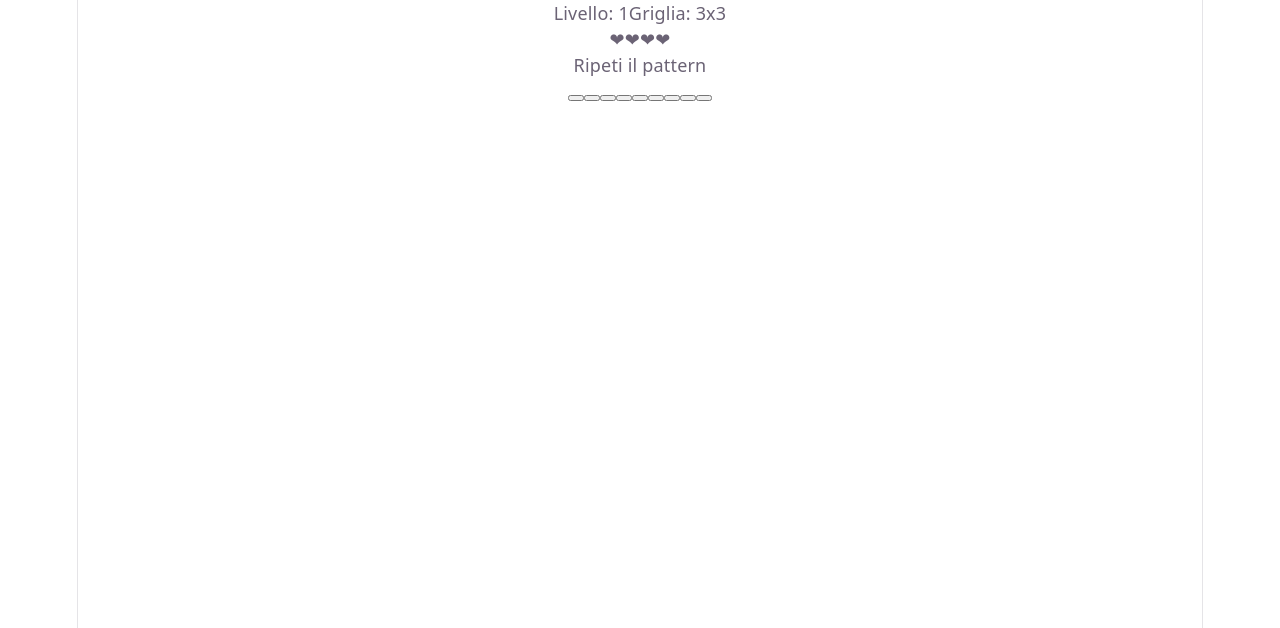
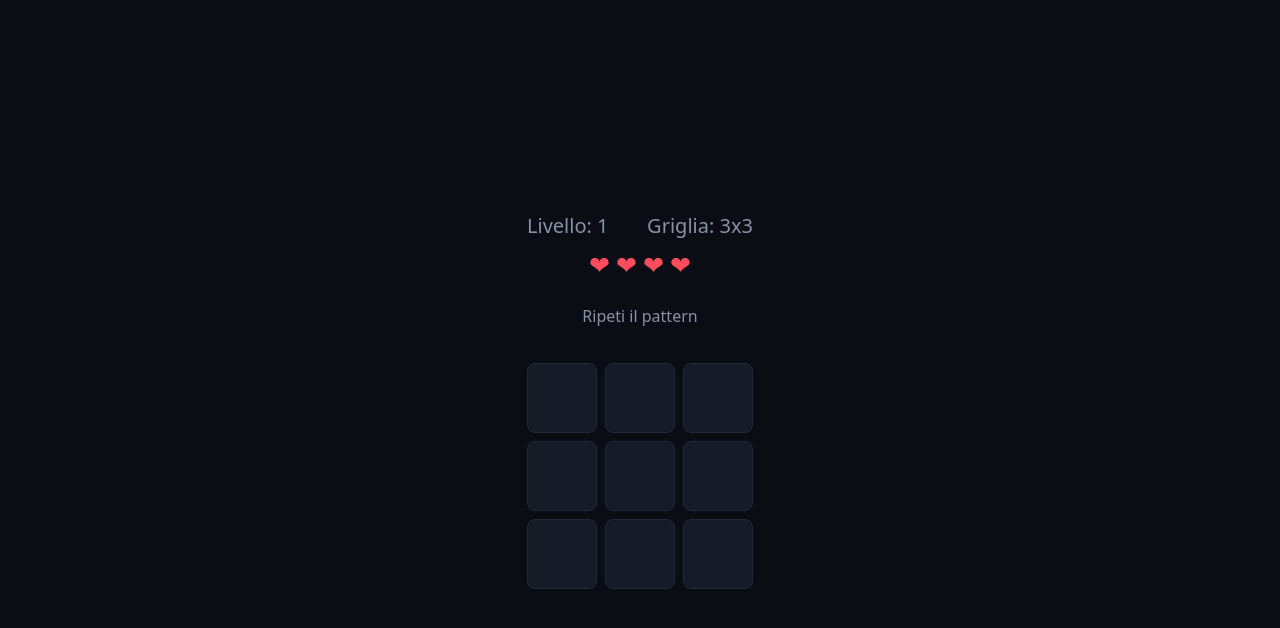
Before and after one commit to Carde186/memory-blocks, a React (Vite) app: page / in a window 1280 px wide. Both pictures are taken after a click on the button "Inizia". Shown: the top 628 px of the page. Built offline with nearby package versions, Linux system fonts and the light colour scheme.

Commit message:
aggiunto css

```diff
--- a/src/components/Cell.jsx
+++ b/src/components/Cell.jsx
@@ -1,7 +1,7 @@
 function Cell({ indice, colore, disabilitata, alClic }) {
     return (
       <button
-        className={`cella cella--${colore}`}
+        className={`cella cella-${colore}`}
         disabled={disabilitata}
         onClick={() => alClic(indice)}
       ></button>
--- a/src/components/GameOverModal.jsx
+++ b/src/components/GameOverModal.jsx
@@ -5,10 +5,10 @@ function GameOverModal({ livello, ricomincia, home }) {
           <h2>Game Over</h2>
           <p>Livello raggiunto: {livello}</p>
 
-          <button className="bottone bottone--primario" onClick={ricomincia}>
+          <button className="bottone bottone-primario" onClick={ricomincia}>
             Ricomincia
           </button>
-          <button className="bottone bottone--secondario" onClick={home}>
+          <button className="bottone bottone-secondario" onClick={home}>
             Torna alla home
           </button>
         </div>
--- a/src/components/HUD.jsx
+++ b/src/components/HUD.jsx
@@ -11,20 +11,20 @@ const MESSAGGI = {
 function HUD({ stato, livello, vite, dimensioneGriglia }) {
   return (
     <div className="hud">
-      <div className="hud__riga">
+      <div className="hud-riga">
         <span>Livello: {livello}</span>
         <span>Griglia: {dimensioneGriglia}x{dimensioneGriglia}</span>
       </div>
 
       <div className="vite">
         {Array.from({ length: MAX_LIVES }, (_, i) => (
-          <span key={i} className={i < vite ? "cuore cuore--pieno" : "cuore cuore--vuoto"}>
+          <span key={i} className={i < vite ? "cuore cuore-pieno" : "cuore cuore-vuoto"}>
             ❤
           </span>
         ))}
       </div>
 
-      <p className="hud__messaggio">{MESSAGGI[stato]}</p>
+      <p className="hud-messaggio">{MESSAGGI[stato]}</p>
     </div>
   );
 }
--- a/src/components/StartScreen.jsx
+++ b/src/components/StartScreen.jsx
@@ -3,7 +3,7 @@ function StartScreen({ alClicStart }) {
       <div className="schermata-iniziale">
         <h1>Memory Blocks</h1>
         <p>Ricorda le celle che si accendono, poi ripetile.</p>
-        <button className="bottone bottone--primario" onClick={alClicStart}>
+        <button className="bottone bottone-primario" onClick={alClicStart}>
           Inizia
         </button>
       </div>
--- a/src/gameConfig.js
+++ b/src/gameConfig.js
@@ -21,7 +21,7 @@ export function getPatternCount(level) {
     const size = getGridSize(level);
     const total = size * size;
 
-    let count = 3 + Math.floor(level / 2);      //parte da 3 e aumenta di 1 ogni 2 livelli
+    let count = 3 + Math.floor(level / 3);      //parte da 3 e aumenta di 1 ogni 2 livelli
 
     const max = Math.floor(total * 0.55);
     if (count > max){
@@ -32,8 +32,8 @@ export function getPatternCount(level) {
 }
 
 export function getShowTime(level) {        //mostra il tempo di visualizzazione del pattern
-    let time = 2600 - (level - 1) * 180;    //ogni livello diminuisce il tempo fino ad un minimo
-    if (time < 900) time = 900;
+    let time = 2600 - (level - 1) * 200;    //ogni livello diminuisce il tempo fino ad un minimo
+    if (time < 1400) time = 1400;
 
     return time;
 }
--- a/src/hooks/useGameLogic.js
+++ b/src/hooks/useGameLogic.js
@@ -93,7 +93,7 @@ export function useGameLogic() {
                 }, 900); //breve pausa per mostrare il flash di successo
             }
         } else {
-            //cella sbagliata = flash rosso e -1 vita
+            //cella sbagliata = cella rossa e -1 vita
             setCellaSbagliata(indice);
             const viteRimaste = vite - 1;
             setVite(viteRimaste);
--- a/src/styles/index.css
+++ b/src/styles/index.css
@@ -1,111 +1,157 @@
-:root {
-  --text: #6b6375;
-  --text-h: #08060d;
-  --bg: #fff;
-  --border: #e5e4e7;
-  --code-bg: #f4f3ec;
-  --accent: #aa3bff;
-  --accent-bg: rgba(170, 59, 255, 0.1);
-  --accent-border: rgba(170, 59, 255, 0.5);
-  --social-bg: rgba(244, 243, 236, 0.5);
-  --shadow:
-    rgba(0, 0, 0, 0.1) 0 10px 15px -3px, rgba(0, 0, 0, 0.05) 0 4px 6px -2px;
-
-  --sans: system-ui, 'Segoe UI', Roboto, sans-serif;
-  --heading: system-ui, 'Segoe UI', Roboto, sans-serif;
-  --mono: ui-monospace, Consolas, monospace;
-
-  font: 18px/145% var(--sans);
-  letter-spacing: 0.18px;
-  color-scheme: light dark;
-  color: var(--text);
-  background: var(--bg);
-  font-synthesis: none;
-  text-rendering: optimizeLegibility;
-  -webkit-font-smoothing: antialiased;
-  -moz-osx-font-smoothing: grayscale;
-
-  @media (max-width: 1024px) {
-    font-size: 16px;
-  }
+/* ===== Reset ===== */
+* {
+  box-sizing: border-box;
 }
 
-@media (prefers-color-scheme: dark) {
-  :root {
-    --text: #9ca3af;
-    --text-h: #f3f4f6;
-    --bg: #16171d;
-    --border: #2e303a;
-    --code-bg: #1f2028;
-    --accent: #c084fc;
-    --accent-bg: rgba(192, 132, 252, 0.15);
-    --accent-border: rgba(192, 132, 252, 0.5);
-    --social-bg: rgba(47, 48, 58, 0.5);
-    --shadow:
-      rgba(0, 0, 0, 0.4) 0 10px 15px -3px, rgba(0, 0, 0, 0.25) 0 4px 6px -2px;
-  }
-
-  #social .button-icon {
-    filter: invert(1) brightness(2);
-  }
+button {
+  font: inherit;
+  padding: 0;
+  border: none;
+  background: none;
+  color: inherit;
+  cursor: pointer;
 }
 
 body {
   margin: 0;
+  min-height: 100vh;
+  display: flex;
+  align-items: center;
+  justify-content: center;
+  background: #0b0d14;
+  color: #eef1f7;
+  font-family: system-ui, sans-serif;
 }
 
-#root {
-  width: 1126px;
-  max-width: 100%;
-  margin: 0 auto;
-  text-align: center;
-  border-inline: 1px solid var(--border);
-  min-height: 100svh;
+.app {
+  width: 100%;
+  max-width: 1000px;
+  padding: 24px;
   display: flex;
   flex-direction: column;
-  box-sizing: border-box;
+  align-items: center;
+  gap: 20px;
 }
 
-h1,
-h2 {
-  font-family: var(--heading);
-  font-weight: 500;
-  color: var(--text-h);
+
+/* Schermata iniziale */
+.schermata-iniziale {
+  text-align: center;
+  display: flex;
+  flex-direction: column;
+  align-items: center;
+  gap: 16px;
 }
 
-h1 {
-  font-size: 56px;
-  letter-spacing: -1.68px;
-  margin: 32px 0;
-  @media (max-width: 1024px) {
-    font-size: 36px;
-    margin: 20px 0;
-  }
-}
-h2 {
-  font-size: 24px;
-  line-height: 118%;
-  letter-spacing: -0.24px;
-  margin: 0 0 8px;
-  @media (max-width: 1024px) {
-    font-size: 20px;
-  }
-}
-p {
+.schermata-iniziale h1 {
+  font-size: 2rem;
   margin: 0;
 }
 
-code,
-.counter {
-  font-family: var(--mono);
-  display: inline-flex;
-  border-radius: 4px;
-  color: var(--text-h);
+
+/* Bottoni */
+.bottone {
+  padding: 12px 24px;
+  border: none;
+  border-radius: 10px;
+  font-size: 1rem;
+  cursor: pointer;
 }
 
-code {
-  font-size: 15px;
-  line-height: 135%;
-  padding: 4px 8px;
-  background: var(--code-bg);
+.bottone-primario {
+  background: #34f5a0;
+  color: #04120b;
+  font-weight: bold;
 }
+
+.bottone-secondario {
+  background: #232838;
+  color: #eef1f7;
+}
+
+
+/* HUD */
+.hud {
+  width: 100%;
+  display: flex;
+  flex-direction: column;
+  gap: 8px;
+  align-items: center;
+  font-size: 20px_;
+}
+
+.hud-riga {
+  display: flex;
+  justify-content: space-between;
+  width: 100%;
+  font-size: 20px;
+  color: #8a91a6;
+}
+
+.vite {
+  display: flex;
+  gap: 6px;
+  font-size: 25px;
+}
+
+.cuore-pieno {
+  color: #ff4d5e;
+}
+
+.cuore-vuoto {
+  color: #333846;
+}
+
+.hud-messaggio {
+  min-height: 1.2em;
+  color: #8a91a6;
+}
+
+
+/* Griglia e celle */
+.griglia {
+  display: grid;
+  gap: 8px;
+  width: 100%;
+  aspect-ratio: 1 / 1;
+}
+
+.cella {
+  border: 1px solid #232838;
+  border-radius: 8px;
+  background: #171b28;
+  width: 70px;
+  height: 70px;
+}
+
+.cella-verde {
+  background: #34f5a0;
+  border-color: #34f5a0;
+}
+
+.cella-rossa {
+  background: #ff4d5e;
+  border-color: #ff4d5e;
+}
+
+
+/* Game over overlay */
+.overlay {
+  position: fixed;
+  inset: 0;
+  background: rgba(0, 0, 0, 0.7);
+  display: flex;
+  align-items: center;
+  justify-content: center;
+}
+
+.modale {
+  background: #171b28;
+  padding: 24px;
+  border-radius: 14px;
+  text-align: center;
+  display: flex;
+  flex-direction: column;
+  gap: 12px;
+  min-width: 220px;
+}
```
